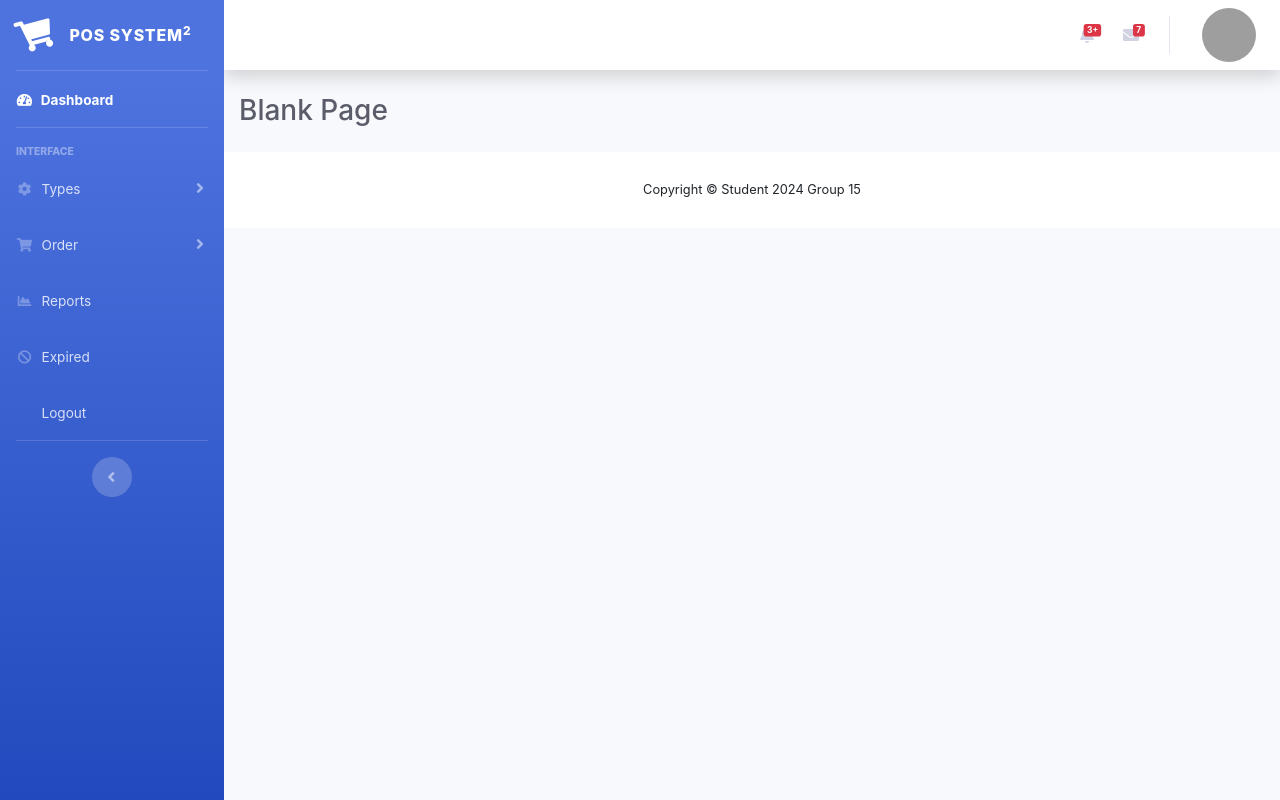
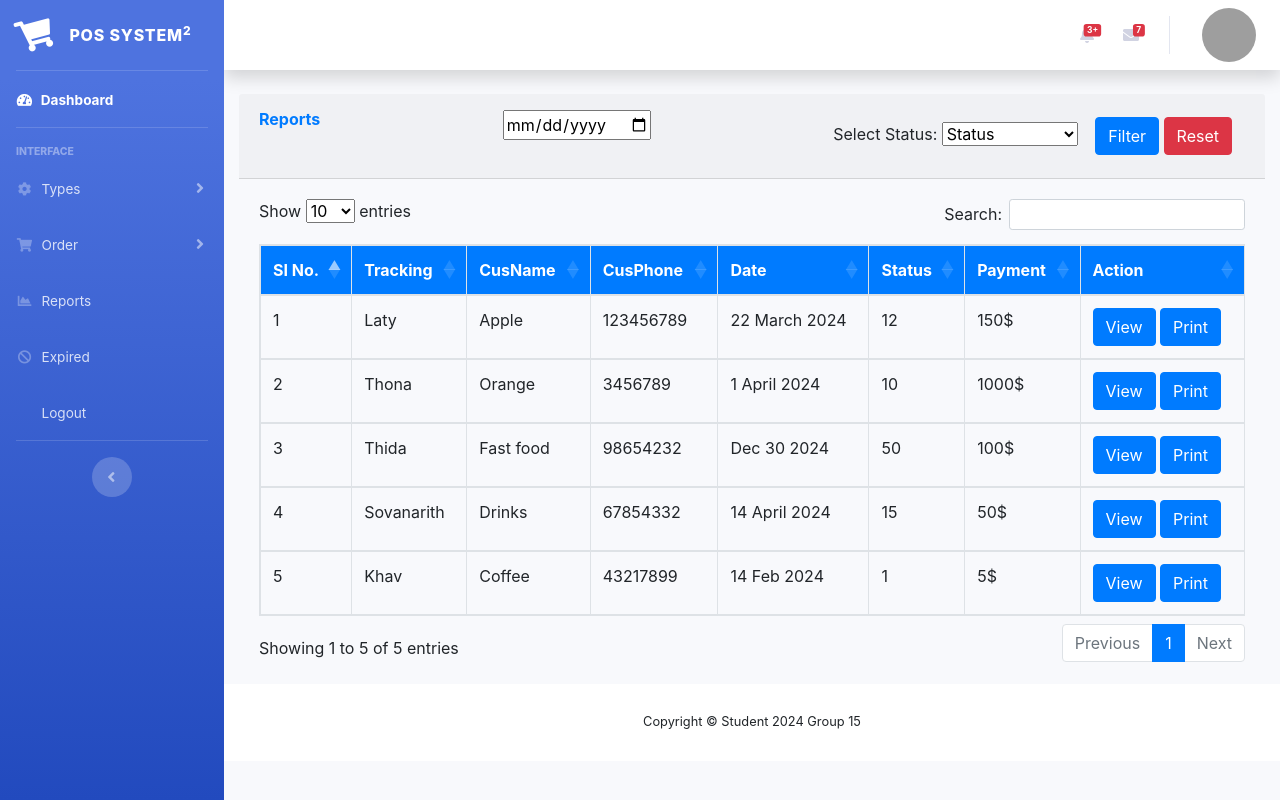
Before and after one commit to Khav9/g15-pos-system, a PHP site: page /reports in a window 1280 px wide. Run offline with PHP 8.4, Linux system fonts and the light colour scheme; the visitor is signed in with stand-in values (Sample User, id 1); data that the repository does not hold is empty; some libraries are stand-ins or nearby versions; grey boxes are pictures that could not be loaded.

Commit message:
[feat] printorder ZX15-51

```diff
--- /dev/null
+++ b/controllers/reports/report_print.controller.php
@@ -0,0 +1,2 @@
+<?php
+require "views/reports/report_print.view.php";
--- /dev/null
+++ b/controllers/reports/report_view.controller.php
@@ -0,0 +1,2 @@
+<?php
+require "views/reports/report_view.view.php";
--- a/router.php
+++ b/router.php
@@ -31,7 +31,10 @@ $routes = [
      '/productUpdate' => 'controllers/items/product.edit.controller.php',
 
      //expire
-     '/expired' => 'controllers/expired/expire.controller.php'
+     '/expired' => 'controllers/expired/expire.controller.php',
+     //report
+     '/reportPrint' => 'controllers/reports/report_print.controller.php',
+     '/reportView' => 'controllers/reports/report_view.controller.php'
 ];
 
 if (array_key_exists($uri, $routes)) {
--- a/views/reports/report.view.php
+++ b/views/reports/report.view.php
@@ -1,18 +1,121 @@
 <?php
-if (!isset($_SESSION['user'])) {
-      header('Location: /');
-      die();
-}
 require "layouts/header.php";
 require "layouts/navbar.php";
 ?>
+<div class="container-fluid">
+      <div class="card-shadow ">
+            <div class="card-header py-3 d-flex justify-content-between">
+                  <h6 class="m-0 font-weight-bold text-primary">Reports</h6>
+                  <div class="calendar-date">
+                        <input type="date" name="date" id="date" />
+                  </div>
+                  <div class="select-product ">
+                        <label for="product">Select Status:</label>
+                        <select id="pay" name="pay">
+                              <option>Status</option>
+                              <option>Onlinepayment</option>
+                              <option>Credit Card</option>
+                        </select>
+                        <div class="btn">
+                              <a href="/reports" class="btn btn-primary">Filter</a>
+                              <a href="/reports" class="btn btn-danger">Reset</a>
+                        </div>
+                  </div>
+            </div>
+            <div class="card-body">
+                  <div class="table-responsive">
+                        <table id="dataTable" class="table table-bordered mt-2 mb-2">
 
-<!-- Begin Page Content -->
-<div class="container-fluid">
+                              <thead class="bg-primary text-white">
+                                    <tr>
+                                          <th>SI No.</th>
+                                          <th>Tracking</th>
+                                          <th>CusName</th>
+                                          <th>CusPhone</th>
+                                          <th>Date</th>
+                                          <th>Status</th>
+                                          <th>Payment</th>
+                                          <th>Action</th>
+                                    </tr>
+                              </thead>
+                              <tbody>
+                                    <tr>
+                                          <td>1</td>
+                                          <td>Laty</td>
+                                          <td>Apple</td>
+                                          <td>123456789</td>
+                                          <td>22 March 2024</td>
+                                          <td>12</td>
+                                          <td>150$</td>
+                                          <td>
+                                                <a href="/reportView" class="btn btn-primary">View</a>
+                                                <a href="/reportPrint" class="btn btn-primary">Print</a>
+                                          </td>
+                                    </tr>
+                                    <tr>
+                                          <td>2</td>
+                                          <td>Thona</td>
+                                          <td>Orange</td>
+                                          <td>3456789</td>
+                                          <td>1 April 2024</td>
+                                          <td>10</td>
+                                          <td>1000$</td>
 
-      <!-- Page Heading -->
-      <h1 class="h3 mb-4 text-gray-800">Blank Page</h1>
+                                          <td>
+                                                <a href="/reportView" class="btn btn-primary">View</a>
+                                                <a href="/reportPrint" class="btn btn-primary">Print</a>
+                                          </td>
+                                    </tr>
+                                    <tr>
+                                          <td>3</td>
+                                          <td>Thida</td>
+                                          <td>Fast food</td>
+                                          <td>98654232</td>
+                                          <td>Dec 30 2024</td>
+                                          <td>50</td>
+                                          <td>100$</td>
 
+                                          <td>
+                                                <a href="/reportView" class="btn btn-primary">View</a>
+                                                <a href="/reportPrint" class="btn btn-primary">Print</a>
+                                          </td>
+                                    </tr>
+                                    <tr>
+                                          <td>4</td>
+                                          <td>Sovanarith</td>
+                                          <td>Drinks</td>
+                                          <td>67854332</td>
+                                          <td>14 April 2024</td>
+                                          <td>15</td>
+                                          <td>50$</td>
+
+                                          <td>
+                                                <a href="/reportView" class="btn btn-primary">View</a>
+                                                <a href="/reportPrint" class="btn btn-primary">Print</a>
+                                          </td>
+                                    </tr>
+                                    <tr>
+                                          <td>5</td>
+                                          <td>Khav</td>
+                                          <td>Coffee</td>
+                                          <td>43217899</td>
+                                          <td>14 Feb 2024</td>
+                                          <td>1</td>
+                                          <td>5$</td>
+
+                                          <td>
+                                                <a href="/reportView" class="btn btn-primary">View</a>
+                                                <a href="/reportPrint" class="btn btn-primary">Print</a>
+                                          </td>
+                                    </tr>
+                              </tbody>
+
+                        </table>
+                  </div>
+            </div>
+      </div>
 </div>
-<!-- /.container-fluid -->
-<?php require "layouts/footer.php"; ?>
+
+<?php
+require "layouts/footer.php"
+      ?>
```
Also changed, not shown: views/reports/report_print.view.php (added, +78 -0 lines), views/reports/report_view.view.php (added, +68 -0 lines).
